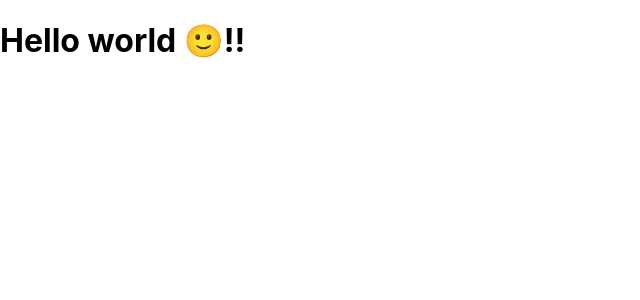
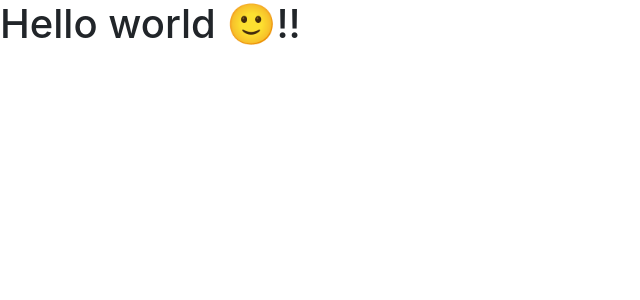
Before and after one commit to melanierolo/Restaurant-App-nextjs, a Next.js app in the folder restaurant-app/: page / in a window 1280 px wide. Shown: the top 300 px of the page, without its empty margins (0-640 px from the left). Built offline with nearby package versions, Linux system fonts and the light colour scheme.

Commit message:
frontend- allowing us to set and manage global styles and shared components in one place of the application

```diff
--- a/restaurant-app/pages/_app.js
+++ b/restaurant-app/pages/_app.js
@@ -1,7 +1,22 @@
-import '../styles/globals.css'
+import "../styles/globals.css";
+import React from "react";
+import Head from "next/head";
 
 function MyApp({ Component, pageProps }) {
-  return <Component {...pageProps} />
+  return (
+    <>
+      <Head>
+        <link
+          rel="stylesheet"
+          href="https://maxcdn.bootstrapcdn.com/bootstrap/4.0.0/css/bootstrap.min.css"
+          integrity="sha384-Gn5384xqQ1aoWXA+058RXPxPg6fy4IWvTNh0E263XmFcJlSAwiGgFAW/dAiS6JXm"
+          crossOrigin="anonymous"
+        />
+      </Head>
+
+      <Component {...pageProps} />
+    </>
+  );
 }
 
-export default MyApp
+export default MyApp;
```
